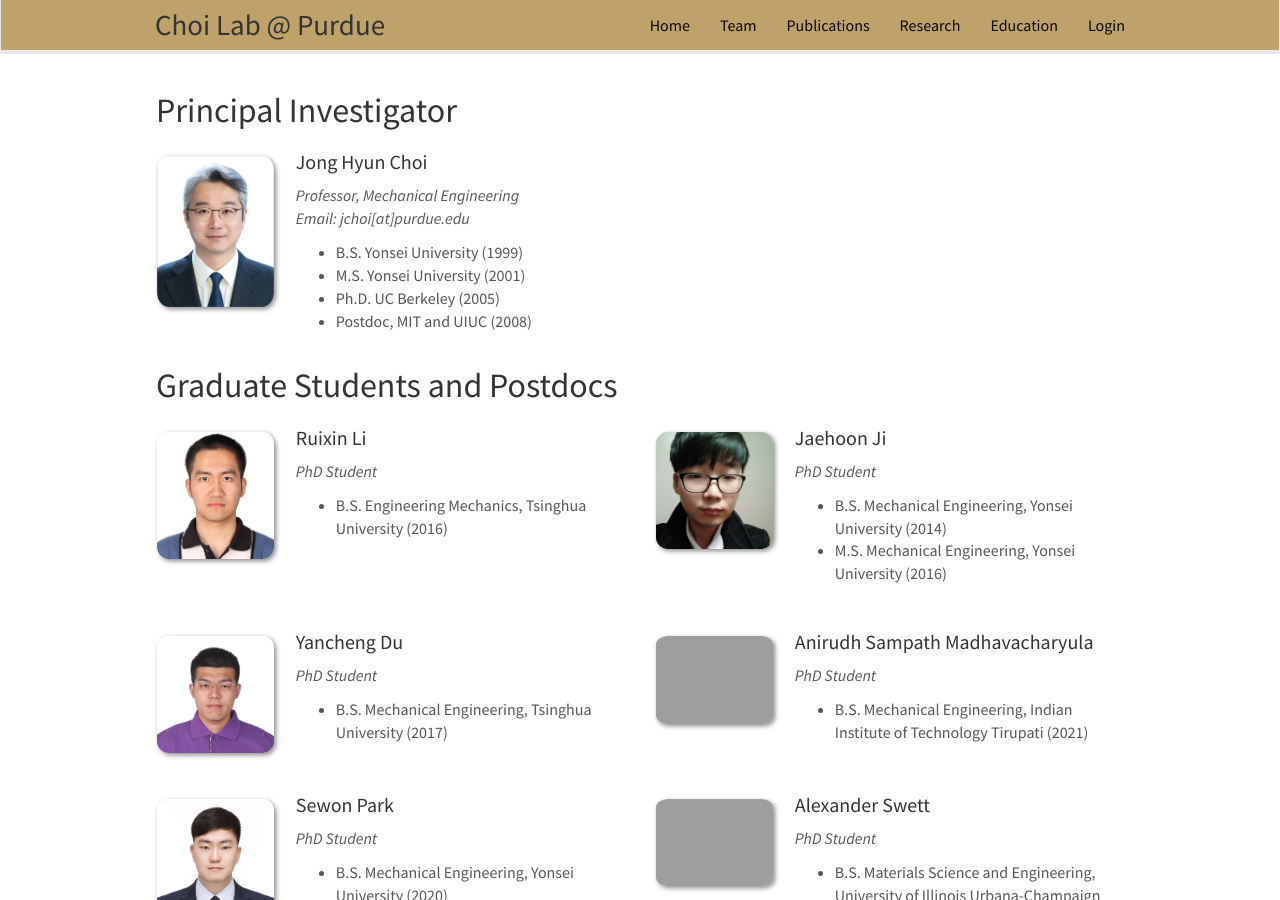
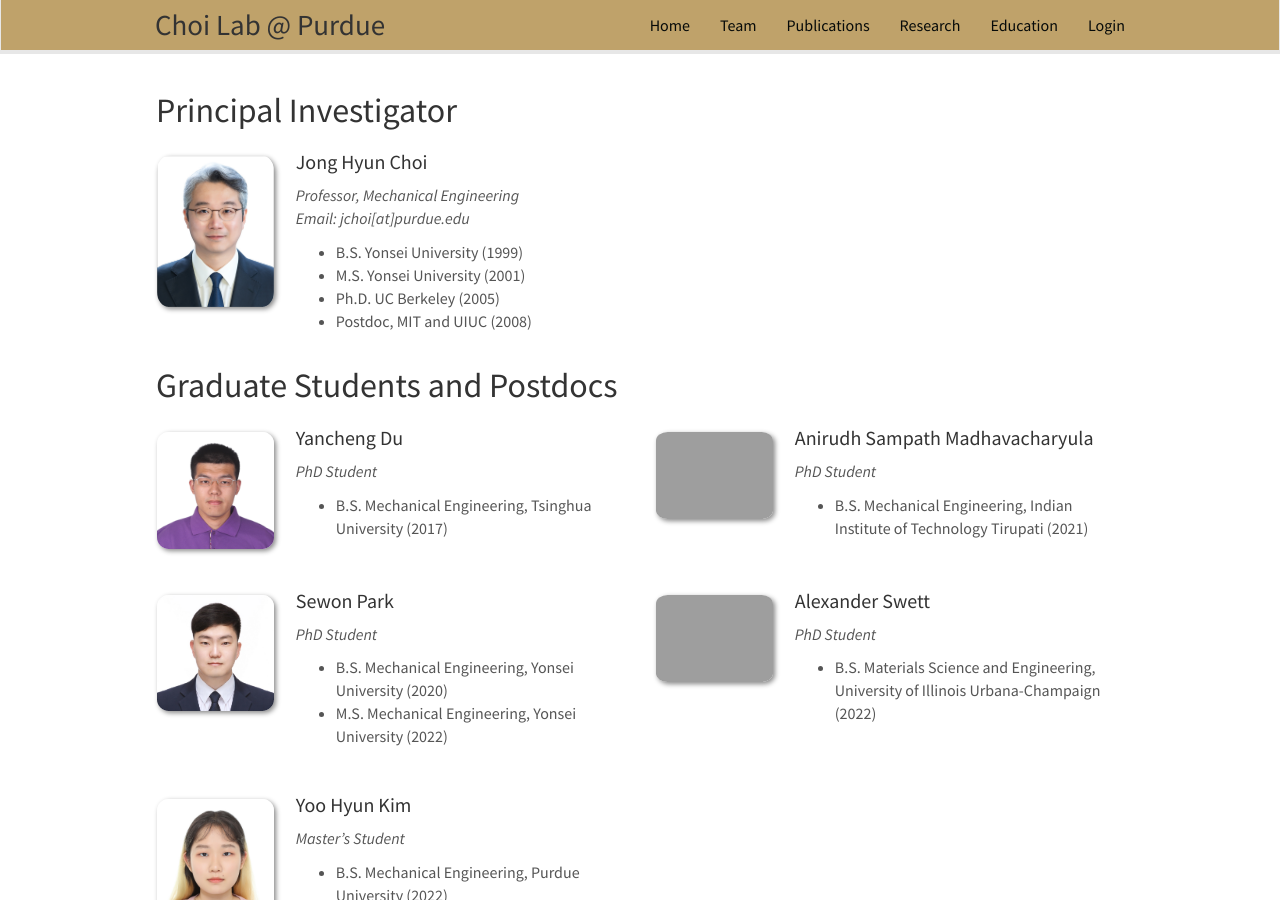
Before and after one commit to choidnalab/choidnalab.github.io, a Jekyll site: the page built from _pages/team.md, in a window 1280 px wide and 900 px high. Built offline with Jekyll 4.4.1, drawn with Linux system fonts in a browser that asks for light colours; nearby versions of some CDN libraries.

Commit message:
Update PhD_students.yml

```diff
--- a/_data/PhD_students.yml
+++ b/_data/PhD_students.yml
@@ -1,17 +1,4 @@
-- name: Ruixin Li
-  photo: ruixin.jpg
-  info: PhD Student
-  email:
-  number_educ: 1
-  education1: B.S. Engineering Mechanics, Tsinghua University (2016)
 
-- name: Jaehoon Ji
-  photo: jaehoon_ji.jpg
-  info: PhD Student
-  email:
-  number_educ: 2
-  education1: B.S. Mechanical Engineering, Yonsei University (2014)
-  education2: M.S. Mechanical Engineering, Yonsei University (2016)
 
 - name: Yancheng Du
   photo: yancheng.jpg
```
